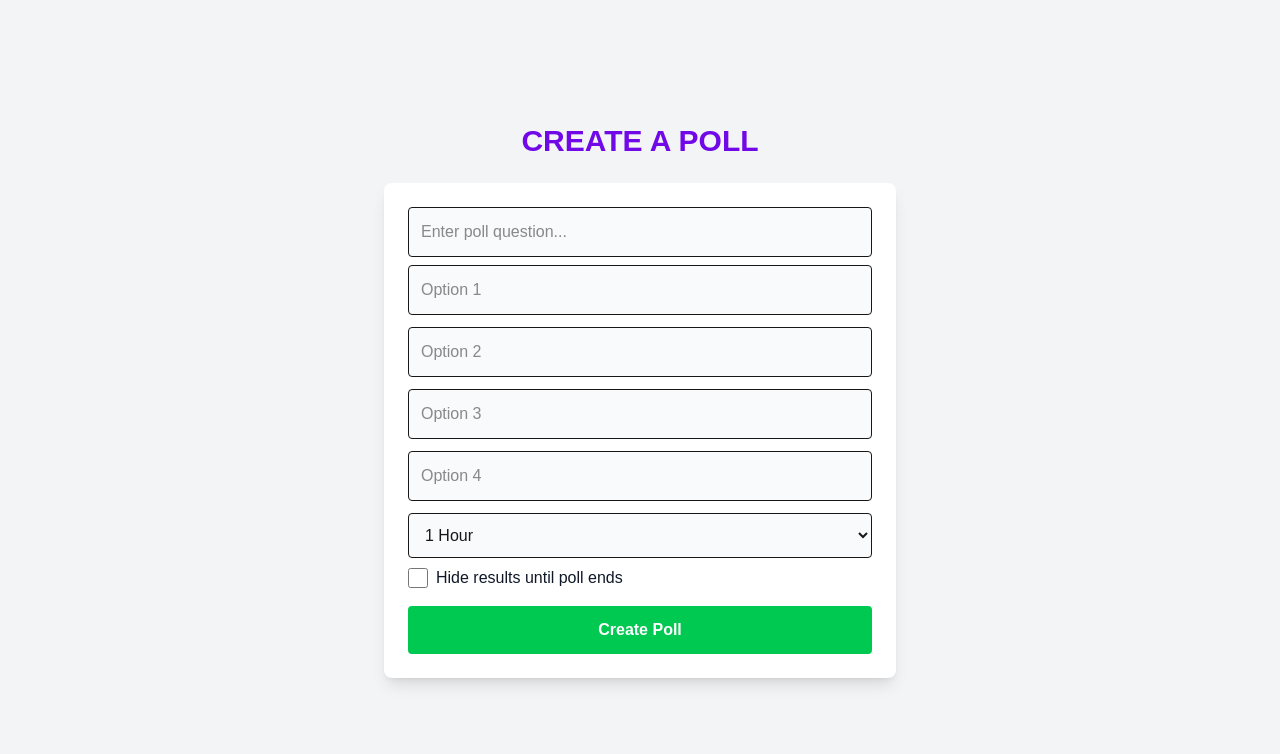
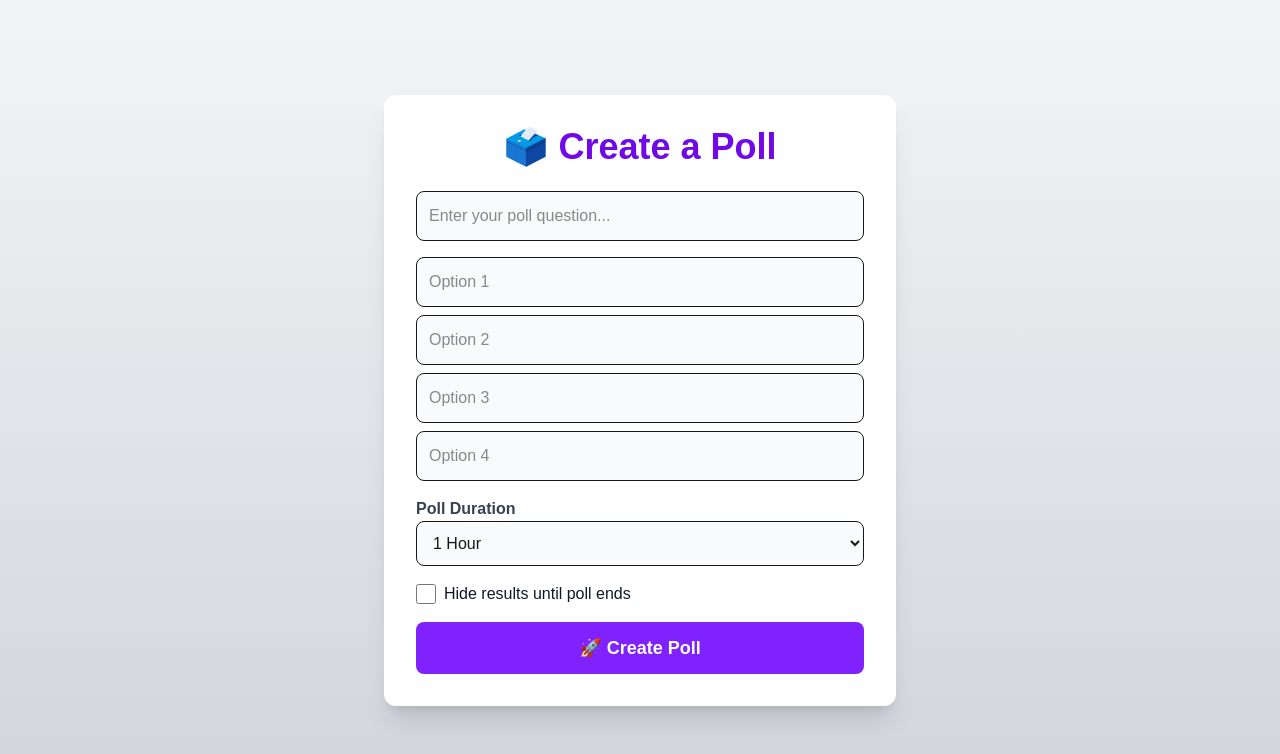
Before and after one commit to sakibmohammad79/vanish_vote_frontend, a Next.js app: page / in a window 1280 px wide. Shown: the top 754 px of the page. Built offline with nearby package versions, Linux system fonts and the light colour scheme; no server answers.

Commit message:
added react icon and improve poll form UI

```diff
--- a/package.json
+++ b/package.json
@@ -14,7 +14,8 @@
     "react": "^19.0.0",
     "react-dom": "^19.0.0",
     "react-hook-form": "^7.54.2",
-    "react-hot-toast": "^2.5.2"
+    "react-hot-toast": "^2.5.2",
+    "react-icons": "^5.5.0"
   },
   "devDependencies": {
     "@eslint/eslintrc": "^3",
--- a/src/app/layout.tsx
+++ b/src/app/layout.tsx
@@ -14,7 +14,7 @@ const geistMono = Geist_Mono({
 });
 
 export const metadata: Metadata = {
-  title: "Create Next App",
+  title: "Vanishing Polls",
   description: "Generated by create next app",
 };
 
--- a/src/app/page.tsx
+++ b/src/app/page.tsx
@@ -3,6 +3,7 @@
 import { useForm, Controller, SubmitHandler } from "react-hook-form";
 import { useRouter } from "next/navigation";
 import axiosInstance from "@/utils/axios";
+import { FiAlertCircle } from "react-icons/fi";
 
 type PollFormData = {
   question: string;
@@ -53,15 +54,13 @@ const Home = () => {
   };
 
   return (
-    <div className="flex flex-col items-center justify-center min-h-screen bg-gray-100 dark:bg-gray-900 p-6">
-      <h1 className="text-3xl font-bold text-violet-700 dark:text-white mb-6">
-        CREATE A POLL
+    <div className="flex flex-col items-center justify-center min-h-screen bg-gradient-to-b from-gray-100 to-gray-300 dark:from-gray-900 dark:to-gray-700 p-6">
+      <div className="w-full max-w-lg bg-white dark:bg-gray-800 p-8 rounded-xl shadow-xl transform transition-all duration-300 hover:shadow-2xl">
+        <h1 className="text-4xl font-extrabold text-violet-700 dark:text-white text-center mb-6">
+          🗳️ Create a Poll
         </h1>
 
-      <form
-        onSubmit={handleSubmit(onSubmit)}
-        className="w-full max-w-lg bg-white dark:bg-gray-800 p-6 rounded-lg shadow-lg"
-      >
+        <form onSubmit={handleSubmit(onSubmit)} className="space-y-4">
           {/* Poll Question */}
           <Controller
             name="question"
@@ -72,12 +71,12 @@ const Home = () => {
                 <input
                   {...field}
                   type="text"
-                className="p-3 border rounded w-full mb-2 bg-gray-50 dark:bg-gray-700 dark:text-white"
-                placeholder="Enter poll question..."
+                  className="w-full p-3 border rounded-lg focus:ring-2 focus:ring-violet-500 bg-gray-50 dark:bg-gray-700 dark:text-white transition"
+                  placeholder="Enter your poll question..."
                 />
                 {errors.question && (
-                <p className="text-red-500 text-sm">
-                  {errors.question.message}
+                  <p className="text-red-500 text-sm flex items-center mt-1">
+                    <FiAlertCircle className="mr-1" /> {errors.question.message}
                   </p>
                 )}
               </div>
@@ -85,6 +84,7 @@ const Home = () => {
           />
 
           {/* Poll Options */}
+          <div className="space-y-2">
             {watch("options").map((_, index) => (
               <Controller
                 key={index}
@@ -94,15 +94,17 @@ const Home = () => {
                   <input
                     {...field}
                     type="text"
-                className="p-3 border rounded w-full mb-3 bg-gray-50 dark:bg-gray-700 dark:text-white"
+                    className="w-full p-3 border rounded-lg focus:ring-2 focus:ring-green-500 bg-gray-50 dark:bg-gray-700 dark:text-white transition"
                     placeholder={`Option ${index + 1}`}
                   />
                 )}
               />
             ))}
-
+          </div>
           {errors.options && (
-          <p className="text-red-500 text-sm">{errors.options.message}</p>
+            <p className="text-red-500 text-sm flex items-center">
+              <FiAlertCircle className="mr-1" /> {errors.options.message}
+            </p>
           )}
 
           {/* Poll Duration */}
@@ -112,17 +114,20 @@ const Home = () => {
             rules={{ required: "Please select a duration." }}
             render={({ field }) => (
               <div>
+                <label className="text-gray-700 dark:text-gray-300 font-semibold">
+                  Poll Duration
+                </label>
                 <select
                   {...field}
-                className="p-3 border rounded mb-2 w-full bg-gray-50 dark:bg-gray-700 dark:text-white"
+                  className="w-full p-3 border rounded-lg focus:ring-2 focus:ring-blue-500 bg-gray-50 dark:bg-gray-700 dark:text-white transition"
                 >
                   <option value={1}>1 Hour</option>
                   <option value={12}>12 Hours</option>
                   <option value={24}>24 Hours</option>
                 </select>
                 {errors.duration && (
-                <p className="text-red-500 text-sm">
-                  {errors.duration.message}
+                  <p className="text-red-500 text-sm flex items-center mt-1">
+                    <FiAlertCircle className="mr-1" /> {errors.duration.message}
                   </p>
                 )}
               </div>
@@ -130,7 +135,7 @@ const Home = () => {
           />
 
           {/* Hide Results Checkbox */}
-        <label className="mb-4 flex items-center">
+          <div className="flex items-center space-x-2">
             <Controller
               name="hideResults"
               control={control}
@@ -140,23 +145,24 @@ const Home = () => {
                   type="checkbox"
                   checked={value}
                   onChange={(e) => onChange(e.target.checked)}
-                className="mr-2 w-5 h-5"
+                  className="w-5 h-5 text-violet-600 border-gray-300 rounded focus:ring-violet-500"
                 />
               )}
             />
-          <span className="text-gray-900 dark:text-white">
+            <label className="text-gray-900 dark:text-white">
               Hide results until poll ends
-          </span>
             </label>
+          </div>
 
           {/* Submit Button */}
           <button
             type="submit"
-          className="p-3 bg-green-500 hover:bg-green-600 text-white rounded w-full font-bold"
+            className="w-full p-3 bg-violet-600 hover:bg-violet-700 text-white rounded-lg font-bold text-lg transition-all duration-200 transform hover:scale-105 cursor-pointer"
           >
-          Create Poll
+            🚀 Create Poll
           </button>
         </form>
+      </div>
     </div>
   );
 };
```
Also changed, not shown: 1 other file (tests, documents, lock files or other folders). Lines whose indentation alone changed are shown as unchanged.
